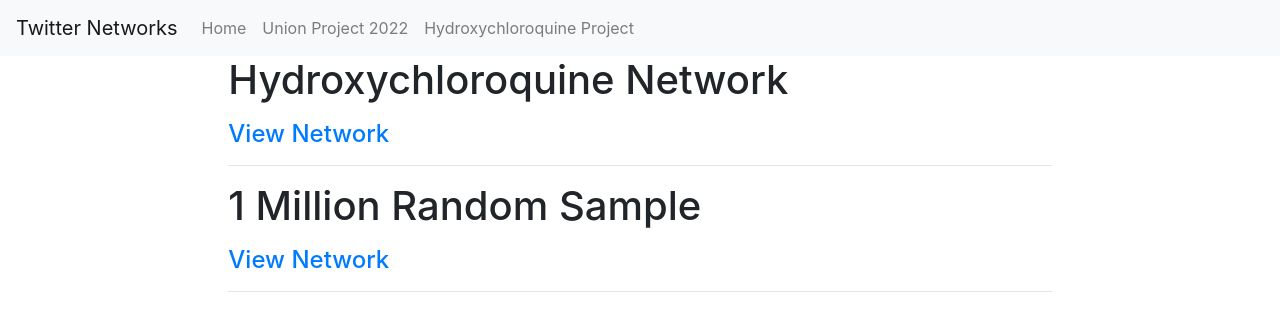
After one commit to ucdscenter/covid_social_media, a Django app: page /twitter_network/hydroxychloroquine_project in a window 1280 px wide. The commit adds this page. Shown: the top 331 px of the page. Run offline with Django 3.2, Linux system fonts and the light colour scheme; some libraries are stand-ins or nearby versions.

```diff
--- a/twitter_network/templates/twitter_network/base.html
+++ b/twitter_network/templates/twitter_network/base.html
@@ -19,12 +19,20 @@
       <li class="nav-item">
         <a class="nav-link" href="/twitter_network">Home</a>
       </li>
+
       <li class="nav-item">
+        <a class="nav-link" href="/union">Union Project 2022</a>
+      </li>
+
+      <li class="nav-item">
+        <a class="nav-link" href="/hydroxychloroquine_project">Hydroxychloroquine Project</a>
+      </li>
+      <!--<li class="nav-item">
         <a class="nav-link" href="show_all_networks">List Networks</a>
       </li>
         <li class="nav-item">
         <a class="nav-link" href="twitter_network_form">Create Network</a>
-      </li>
+      </li>-->
   </div>
 </nav>
 
--- /dev/null
+++ b/twitter_network/templates/twitter_network/hydroxychloroquine_nav.html
@@ -0,0 +1,19 @@
+{% extends 'twitter_network/base.html' %}
+
+{% block content %}
+<div class="row">
+	<div class="col-2"></div>
+	<div class="col-8">
+		<h1>Hydroxychloroquine Network</h1>
+		<p></p>
+		<h4><a href="twitter_network/webgl_network?identifier=hydroxychloroquinefastgreedy">View Network </a></h4>
+		<hr>
+
+		<h1>1 Million Random Sample</h1>
+		<p></p>
+		<h4><a href="twitter_network/webgl_network?identifier=fastgreedy">View Network</a></h4>
+		<hr>
+
+	</div>
+</div>
+{% endblock %}
--- a/twitter_network/templates/twitter_network/union_nav.html
+++ b/twitter_network/templates/twitter_network/union_nav.html
@@ -7,24 +7,26 @@
 		<h1>Barstool Network</h1>
 		<p>Network for Dave Portnoy anti-union Tweet response</p>
 		<h4><a href="union_webgl_network?identifier=Barstool_test">View Barstool August 2019 Network</a></h4>
+		<h4><a href="union_webgl_network?identifier=Barstool_full">View Full Barstool August 2019 Network</a></h4>
 
 		<hr>
 
 		<h1>Tesla Network</h1>
 		<p>Network for Elon Musk anti-union Tweet response</p>
 		<h4><a href="union_webgl_network?identifier=Tesla_test">View Tesla May 2018 Network</a></h4>
-
+		<h4><a href="union_webgl_network?identifier=Tesla_full">View Full Tesla May 2018 Network</a></h4>
 		<hr>
 
 		<h1>Federalist Network</h1>
 		<p>Network for Domenech anti-union Tweet response</p>
 		<h4><a href="union_webgl_network?identifier=Federalist_test">View June 2019 Network</a></h4>
-
+		<h4><a href="union_webgl_network?identifier=Federalist_full">View Full June 2019 Network</a></h4>
 		<hr>
 
 		<h1>Three Networks Combined</h1>
 		<p>Combined networks</p>
 		<h4><a href="union_webgl_network?identifier=Combined_test">View Combined Network</a></h4>
+		<h4><a href="union_webgl_network?identifier=Combined_full">View Full Combined Network</a></h4>
 	</div>
 </div>
 {% endblock %}
--- a/twitter_network/templates/twitter_network/union_webgl_network.html
+++ b/twitter_network/templates/twitter_network/union_webgl_network.html
@@ -86,7 +86,7 @@
       font-size: 15px;
       left : 225;
       top : 10;
-      width: 50%;
+      width: 25%;
       max-height: 150px;
       overflow: auto;
   }
--- a/twitter_network/urls.py
+++ b/twitter_network/urls.py
@@ -6,9 +6,9 @@
 
 urlpatterns = [
     path('', views.index, name='index'),
-    path('twitter_network_form', views.twitter_network_form),
+    #path('twitter_network_form', views.twitter_network_form),
     path('show_all_networks', views.show_all_networks),
-    path('create_network', views.create_network),
+    #path('create_network', views.create_network),
     path('show_network', views.show_twitter_network),
     path('show_ner', views.show_ner),
    	path('show_webgl', views.show_webgl),
@@ -16,6 +16,7 @@
     path('webgl_network', views.webgl_network),
     path('union_webgl_network', views.union_webgl_network),
     path('union', views.union),
+    path('hydroxychloroquine_project', views.hydrox),
     path('get_network_json', views.get_network_json),
    	path('get_tweet', views.get_tweet),
     path('get_user_tweets', views.get_user_tweets),
--- a/twitter_network/views.py
+++ b/twitter_network/views.py
@@ -63,6 +63,11 @@
 
 def union(request):
     template = 'twitter_network/union_nav.html'
+    context = {}
+    return render(request, template, context)
+
+def hydrox(request):
+    template = 'twitter_network/hydroxychloroquine_nav.html'
     context = {}
     return render(request, template, context)
 
```
Also changed, not shown: twitter_network/static/twitter_network/src/union_webgl_network.js (+14 -8 lines).
